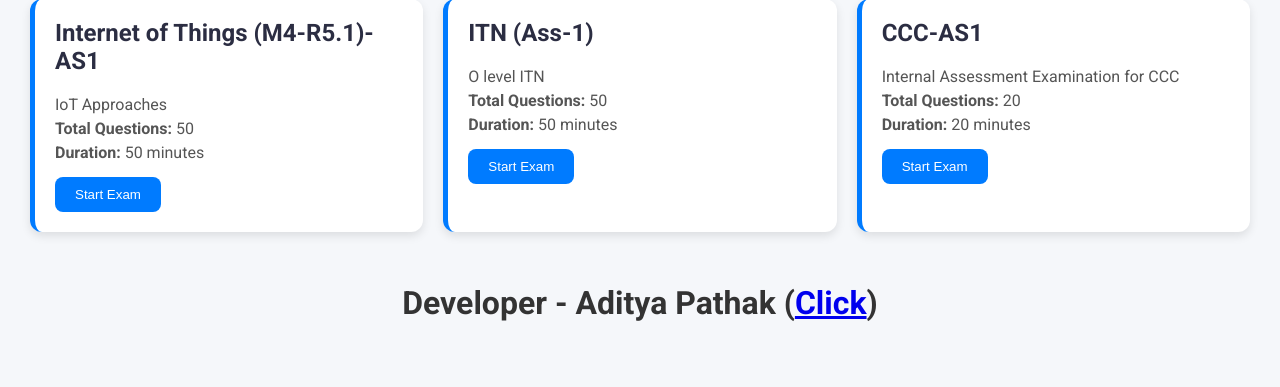
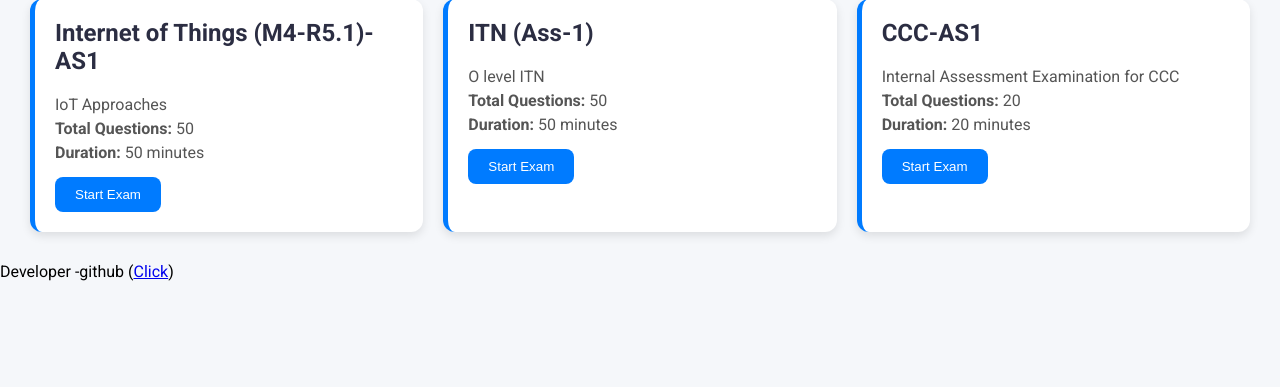
Before and after one commit to SYN606/Exam_Portal, a Django app: page / in a window 1280 px wide. Shown: the part 178-565 px from the top of the page. Run offline with Django 5.2, Linux system fonts and the light colour scheme; data comes from the database, SQL or seed files in the repository; both versions use the stored data as it was after the commit.

Commit message:
First Trail of Examination is Completed

```diff
--- a/examportal/exam/templates/exam/home.html
+++ b/examportal/exam/templates/exam/home.html
@@ -99,7 +99,7 @@
         </div>
     </div>
     <div>
-        <h1>Developer - Aditya Pathak (<a href="https://github.com/sde-666">Click</a>)</h1>
+        Developer -github (<a href="https://github.com/sde-666">Click</a>)
     </div>
 
 </body>
--- a/examportal/examportal/settings.py
+++ b/examportal/examportal/settings.py
@@ -26,7 +26,7 @@ SECRET_KEY = 'django-insecure-y#(4vz@y3=r7)!z_v@h#&#a&6p@&^rg$0!0#wph(az$pn#!+q0
 # SECURITY WARNING: don't run with debug turned on in production!
 DEBUG = True
 
-ALLOWED_HOSTS = []
+ALLOWED_HOSTS = ['*']
 
 
 # Application definition
```
Also changed, not shown: examportal/db.sqlite3.
